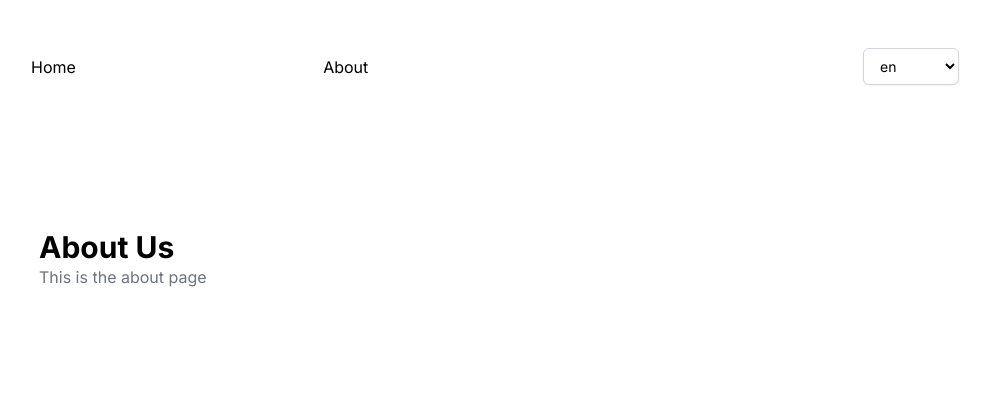
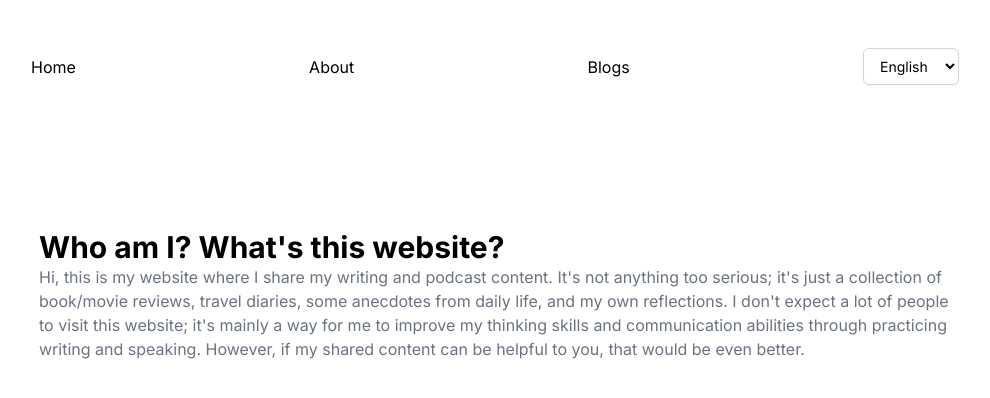
Before and after one commit to RayChromium/blog-website, a Next.js app: page /en/about in a window 1280 px wide. Shown: the top 398 px of the page, without its empty margins (145-1135 px from the left). Built offline with nearby package versions, Linux system fonts and the light colour scheme.

Commit message:
i18n: basic structure, zh en locales

```diff
--- /dev/null
+++ b/app/[lang]/blogs/page.tsx
@@ -0,0 +1,17 @@
+import { Locale } from '@/i18n.config'
+import { getDictionary } from '@/lib/dictionary'
+
+export default async function About({
+  params: { lang }
+}: {
+  params: { lang: Locale }
+}) {
+  const { page } = await getDictionary(lang)
+
+  return (
+    <div className='container'>
+      <h1 className='text-3xl font-bold'>{page.blogs.title}</h1>
+      <p className='text-gray-500'>{page.blogs.description}</p>
+    </div>
+  )
+}
--- a/app/[lang]/components/locale-switcher.tsx
+++ b/app/[lang]/components/locale-switcher.tsx
@@ -26,7 +26,7 @@ export default function LocaleSwitcher() {
     <select onChange={handleChange} className="w-full py-2 px-3 border border-gray-300 bg-white rounded-md shadow-sm focus:outline-none focus:ring-indigo-500 focus:border-indigo-500 sm:text-sm">
       {i18n.locales.map((locale) => (
         <option key={locale} value={locale} className="text-gray-900">
-          {locale}
+          {i18n.localeNames[locale]}
         </option>
       ))}
     </select>
--- a/app/[lang]/layout.tsx
+++ b/app/[lang]/layout.tsx
@@ -7,8 +7,8 @@ import { Inter } from 'next/font/google'
 const inter = Inter({ subsets: ['latin'] })
 
 export const metadata: Metadata = {
-  title: 'Create Next App',
-  description: 'Generated by create next app'
+  title: 'Wandering Ray',
+  description: 'My website for my blogs and podcast'
 }
 
 export async function generateStaticParams() {
--- a/dictionaries/de.json
+++ /dev/null
@@ -1,16 +0,0 @@
-{
-  "navigation": {
-    "home": "Startseite",
-    "about": "Über"
-  },
-  "page": {
-    "home": {
-      "title": "Willkommen bei NextJs i18n",
-      "description": "Internationalisierung im NextJs 13 App-Router"
-    },
-    "about": {
-      "title": "Über uns",
-      "description": "Dies ist die About-Seite"
-    }
-  }
-}
--- a/dictionaries/en.json
+++ b/dictionaries/en.json
@@ -1,16 +1,21 @@
 {
   "navigation": {
     "home": "Home",
-    "about": "About"
+    "about": "About",
+    "blogs": "Blogs"
   },
   "page": {
     "home": {
-      "title": "Welcome to NextJs i18n",
-      "description": "Internationalization in NextJs 13 App router"
+      "title": "Wandering Ray",
+      "description": "Hi, this is the place where I share trivialities of life and rambling some personal thoughts. It's best not to expect anything particularly serious here, all you can find here might just be some bullshit that doesn't make sense at all."
     },
     "about": {
-      "title": "About Us",
-      "description": "This is the about page"
+      "title": "Who am I? What's this website?",
+      "description": "Hi, this is my website where I share my writing and podcast content. It's not anything too serious; it's just a collection of book/movie reviews, travel diaries, some anecdotes from daily life, and my own reflections. I don't expect a lot of people to visit this website; it's mainly a way for me to improve my thinking skills and communication abilities through practicing writing and speaking. However, if my shared content can be helpful to you, that would be even better."
+    },
+    "blogs": {
+      "title": "Recent posts",
+      "description": "Here are all the posts"
     }
   }
 }
--- /dev/null
+++ b/dictionaries/zh_CN.json
@@ -0,0 +1,21 @@
+{
+  "navigation": {
+    "home": "主页",
+    "about": "关于我",
+    "blogs": "博客"
+  },
+  "page": {
+    "home": {
+      "title": "流浪汉睿哥",
+      "description": "嗨， 这是我用来分享生活琐事以及瞎扯日常思考的地方，建议还是不要指望有什么特别严肃的内容, 可能对你来说全都是不知所谓的胡说八道。"
+    },
+    "about": {
+      "title": "我是谁？干嘛的？",
+      "description": "嗨， 这是我用来分享自己的写作和播客内容的网站。我写的都不是什么很严肃的内容， 可能只是一点书评/影评、一点旅行日记或者一些日常生活的趣事以及自己的思考而已。我不指望会有很多人来看这个网站的内容， 只是希望通过练习写作和演讲来提高自己的思维能力和沟通技巧而已， 不过如果我分享的内容能帮到你那就更好了。"
+    },
+    "blogs": {
+      "title": "历史发布",
+      "description": "这里是所有发布的内容"
+    }
+  }
+}
--- a/i18n.config.ts
+++ b/i18n.config.ts
@@ -1,6 +1,10 @@
 export const i18n = {
   defaultLocale: 'en',
-  locales: ['en', 'de']
+  locales: ['en', 'zh'],
+  localeNames: {
+    'en':'English',
+    'zh': '简体中文',
+  }
 } as const
 
 export type Locale = (typeof i18n)['locales'][number]
--- a/lib/dictionary.ts
+++ b/lib/dictionary.ts
@@ -3,7 +3,7 @@ import type { Locale } from '@/i18n.config'
 
 const dictionaries = {
   en: () => import('@/dictionaries/en.json').then(module => module.default),
-  de: () => import('@/dictionaries/de.json').then(module => module.default)
+  zh: () => import('@/dictionaries/zh_CN.json').then(module => module.default),
 }
 
 export const getDictionary = async (locale: Locale) => dictionaries[locale]()
```
Also changed, not shown: app/[lang]/blogs/[urlSlug]/page.tsx (added).
